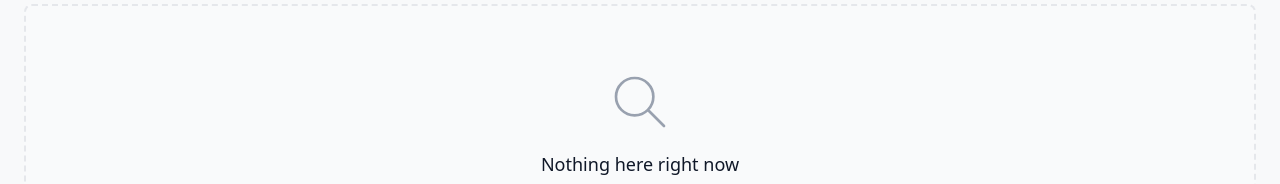
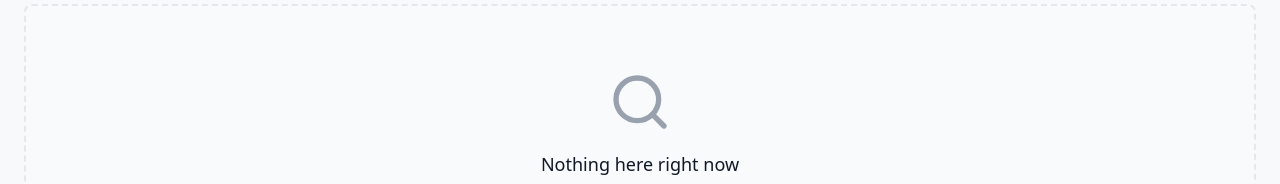
Before and after one commit to devsoc-unsw/trainee-minions-25t2, a React (Vite) app in the folder frontend/: page / in a window 1280 px wide. Shown: the part 1729-1913 px from the top of the page. Built offline with nearby package versions, Linux system fonts and the light colour scheme.

Commit message:
Changed to lucide icon

```diff
--- a/frontend/src/components/EventsShowcase.tsx
+++ b/frontend/src/components/EventsShowcase.tsx
@@ -1,6 +1,7 @@
 import type { Event } from "../data/EventsData";
 import { memo, useMemo } from "react";
 import EventCard from "./EventsCard";
+import { Search } from "lucide-react";
 
 interface SearchFilters {
   events: string;
@@ -69,19 +70,7 @@ const EventShowcase = memo(
         {filteredEvents.length === 0 ? (
           <div className="flex flex-col items-center justify-center rounded-lg border-2 border-dashed border-gray-200 bg-gray-50 py-16 text-center">
             <div className="mb-4 text-gray-400">
-              <svg
-                className="mx-auto h-16 w-16"
-                fill="none"
-                stroke="currentColor"
-                viewBox="0 0 24 24"
-              >
-                <path
-                  strokeLinecap="round"
-                  strokeLinejoin="round"
-                  strokeWidth={1}
-                  d="M21 21l-6-6m2-5a7 7 0 11-14 0 7 7 0 0114 0z"
-                />
-              </svg>
+              <Search className="mx-auto h-16 w-16 text-gray-400" />
             </div>
             <h3 className="mb-2 text-lg font-medium text-gray-900">
               {hasActiveFilters
```
